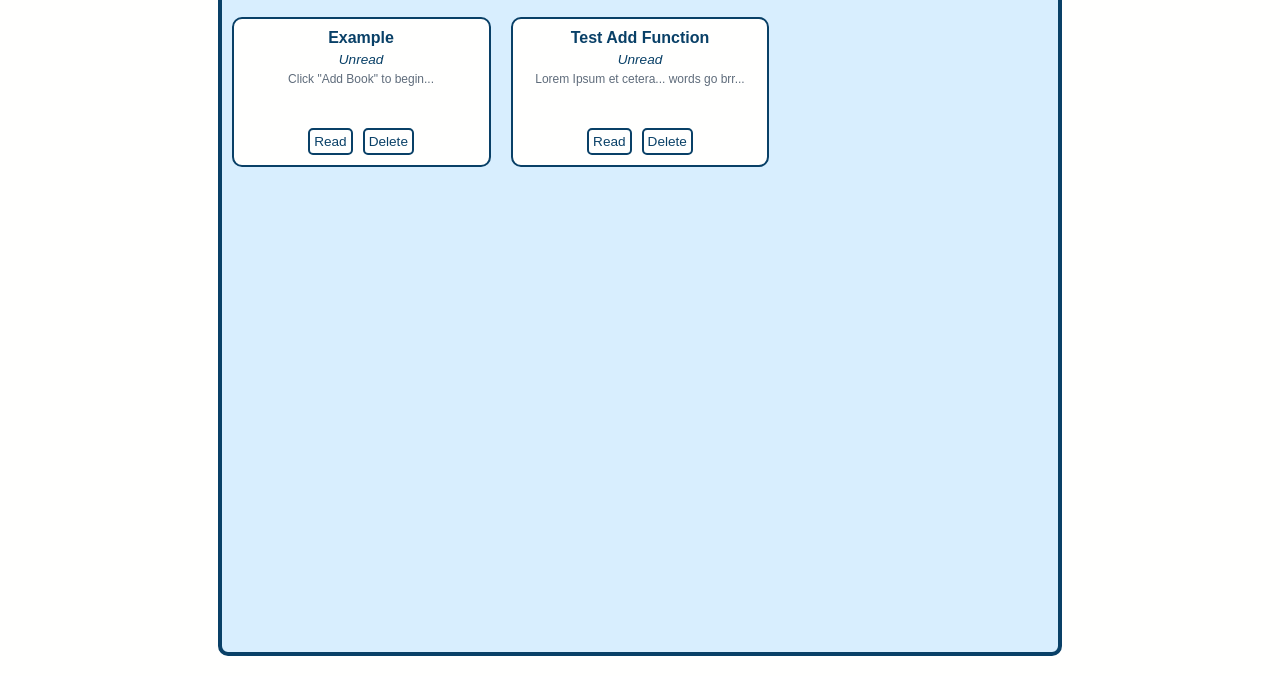
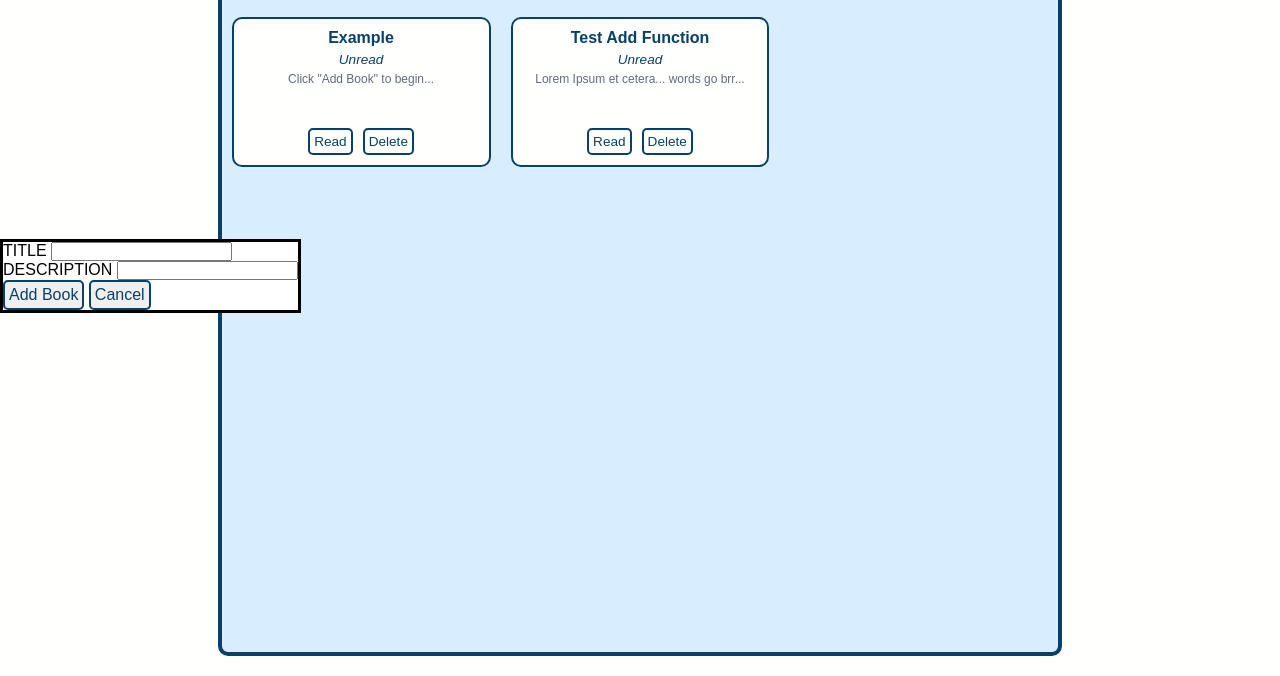
Before and after one commit to blakepyewpro/js-library, a plain HTML site: page index.html in a window 1280 px wide. Shown: the part 124-800 px from the top of the page. Drawn offline with Linux system fonts and the light colour scheme.

Commit message:
add dialog to html

```diff
--- a/index.html
+++ b/index.html
@@ -30,5 +30,21 @@
       </div>
     </main>
   </div>
+  <dialog open>
+    <form method="dialog">
+      <div class="form-input">
+        <label for="title">TITLE</label>
+        <input type="text" name="title" id="title">
+      </div>
+      <div class="form-input">
+        <label for="description">DESCRIPTION</label>
+        <input type="text" name="description" id="description">
+      </div>
+      <div class="form-buttons">
+        <button type="submit">Add Book</button>
+        <button type="reset">Cancel</button>
+      </div>
+    </form>
+  </dialog>
 </body>
 </html>
```
